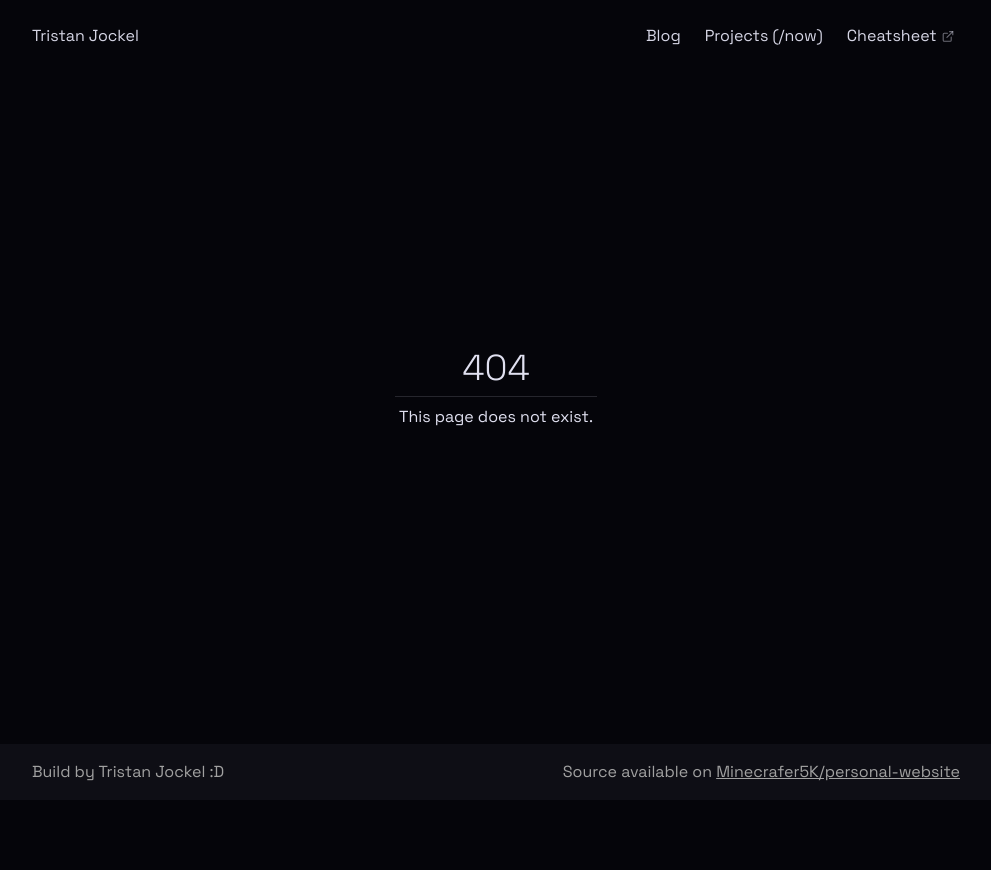
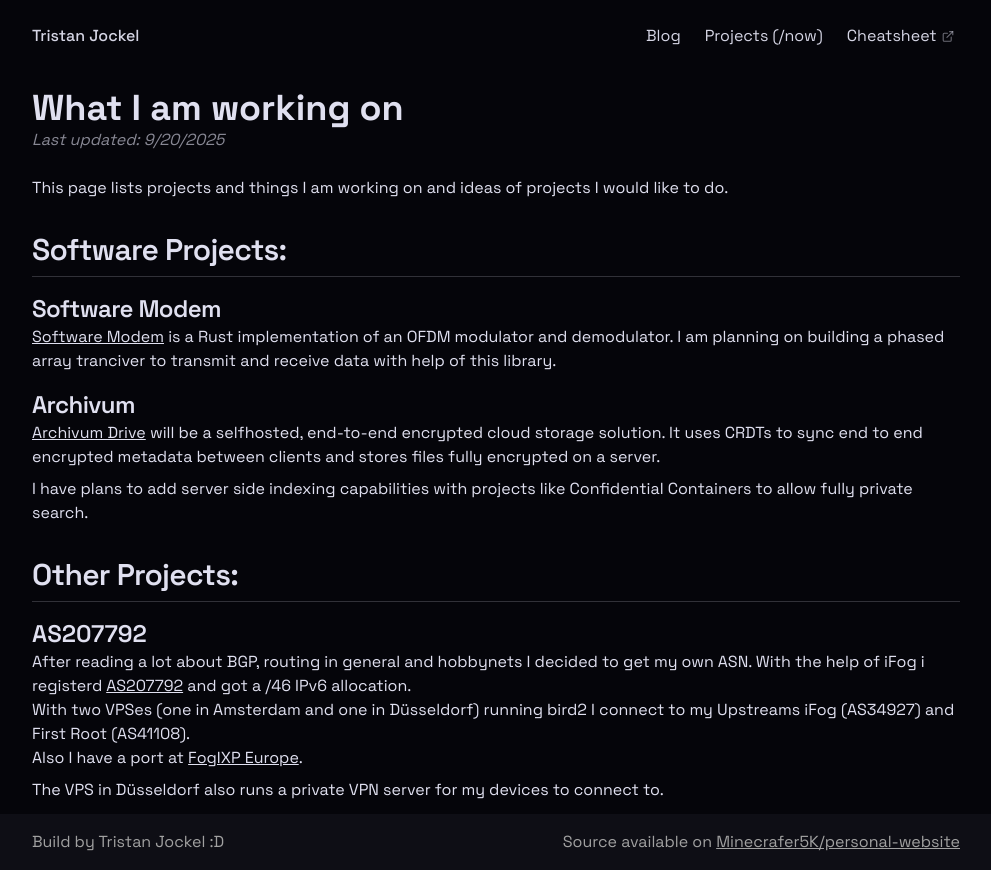
Before and after one commit to tristaanjodsalz/personal-website, a Next.js app: page /now in a window 1280 px wide. Before the commit this address had no page. Shown: the whole page, without its empty margins (144-1135 px from the left). Before the commit the page ends 800 px from the top, so only its background shows below. Built offline with nearby package versions, Linux system fonts and the light colour scheme.

Commit message:
feat: some improvements and added /now page added /now with the following content: - Software Projects:     - Software Modem     - Archivum - Other Projects:     - AS207792

```diff
--- a/src/app/_components/header.tsx
+++ b/src/app/_components/header.tsx
@@ -4,7 +4,9 @@ import Link from "next/link";
 export function Header() {
   return (
     <div className="p-6 px-[max(calc(50vw-29rem),1rem)] text-text/95">
-      <Link href={"/"}>Tristan Jockel</Link>
+      <Link href={"/"} className="font-medium">
+        Tristan Jockel
+      </Link>
       <ul className="float-right hidden list-none gap-6 p-0 sm:flex">
         <li>
           <Link href={"/blog"}>Blog</Link>
--- a/src/app/blog/[slug]/page.tsx
+++ b/src/app/blog/[slug]/page.tsx
@@ -43,7 +43,7 @@ export default async function BlogPostPage({
             {new Date(meta.date).toLocaleDateString()}
           </p>
 
-          <h1 className="font-bold text-3xl">{meta.title}</h1>
+          <h1 className="font-bold text-4xl">{meta.title}</h1>
 
           {meta.description ? (
             <p className="text-current/80">{meta.description}</p>
--- /dev/null
+++ b/src/app/now/page.tsx
@@ -0,0 +1,82 @@
+import type { Metadata } from "next";
+import Link from "tristanjockel/components/link";
+
+export async function generateMetadata(): Promise<Metadata> {
+  return {
+    title: "Tristan Jockel - /now: Current Projects",
+    description: "A non exaustive list of things I am working on.",
+  } satisfies Metadata;
+}
+
+export default async function NowPage() {
+  return (
+    <main>
+      <article>
+        <header className="mb-6">
+          <h1 className="font-bold text-4xl">What I am working on</h1>
+          <p className="mb-2 text-current/60 italic">
+            Last updated: {new Date("2025-09-20").toLocaleDateString()}
+          </p>
+        </header>
+        <p className="mb-2">
+          This page lists projects and things I am working on and ideas of
+          projects I would like to do.
+        </p>
+
+        <h2 className="mt-8 border-b border-b-current/20 pb-2 font-semibold text-3xl tracking-tight">
+          Software Projects:
+        </h2>
+
+        <h3 className="mt-4 scroll-m-20 font-semibold text-2xl tracking-tight">
+          Software Modem
+        </h3>
+        <p className="mb-2">
+          <Link href="https://github.com/Minecrafter5K/software-modem">
+            Software Modem
+          </Link>{" "}
+          is a Rust implementation of an OFDM modulator and demodulator. I am
+          planning on building a phased array tranciver to transmit and receive
+          data with help of this library.
+        </p>
+
+        <h3 className="mt-4 scroll-m-20 font-semibold text-2xl tracking-tight">
+          Archivum
+        </h3>
+        <p className="mb-2">
+          <Link href="https://github.com/archivum-drive">Archivum Drive</Link>{" "}
+          will be a selfhosted, end-to-end encrypted cloud storage solution. It
+          uses CRDTs to sync end to end encrypted metadata between clients and
+          stores files fully encrypted on a server.
+        </p>
+        <p className="mb-2">
+          I have plans to add server side indexing capabilities with projects
+          like Confidential Containers to allow fully private search.
+        </p>
+
+        <h2 className="mt-8 scroll-m-20 border-b border-b-current/20 pb-2 font-semibold text-3xl tracking-tight">
+          Other Projects:
+        </h2>
+
+        <h3 className="mt-4 scroll-m-20 font-semibold text-2xl tracking-normal">
+          AS207792
+        </h3>
+        <p className="mb-2">
+          After reading a lot about BGP, routing in general and hobbynets I
+          decided to get my own ASN. With the help of iFog i registerd{" "}
+          <Link href="https://www.peeringdb.com/net/39427">AS207792</Link> and
+          got a /46 IPv6 allocation.
+          <br />
+          With two VPSes (one in Amsterdam and one in Düsseldorf) running bird2
+          I connect to my Upstreams iFog (AS34927) and First Root (AS41108).
+          <br />
+          Also I have a port at{" "}
+          <Link href="https://fogixp.org/">FogIXP Europe</Link>.
+        </p>
+        <p className="mb-1">
+          The VPS in Düsseldorf also runs a private VPN server for my devices to
+          connect to.
+        </p>
+      </article>
+    </main>
+  );
+}
--- /dev/null
+++ b/src/components/link.tsx
@@ -0,0 +1,17 @@
+import NextLink from "next/link";
+
+export default function Link({
+  href,
+  children,
+  className,
+}: {
+  href: string;
+  children: React.ReactNode;
+  className?: string;
+}) {
+  return (
+    <NextLink href={href} className={`${className} underline`}>
+      {children}
+    </NextLink>
+  );
+}
```
